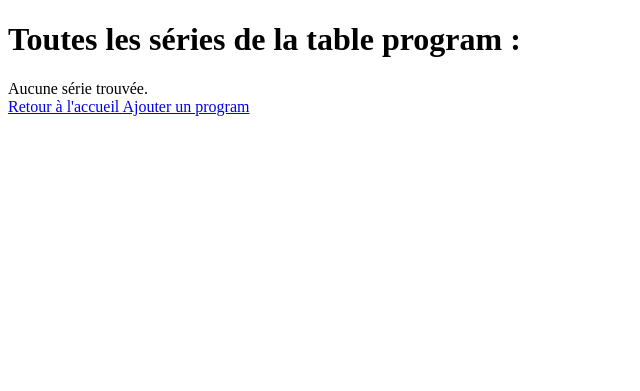
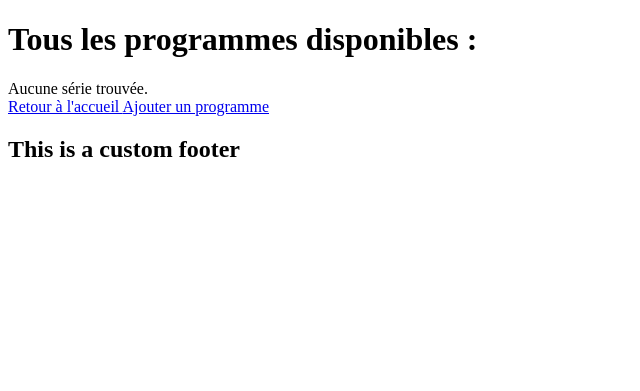
Before and after one commit to musosy/wild-series, a Symfony app: template templates/program/index.html.twig in a window 1280 px wide. Shown: the part 96-487 px from the top of the page, without its empty margins (0-640 px from the left). Run offline with Twig, Linux system fonts and the light colour scheme; the template is opened without the code that fills it, so the values that code supplies are empty; some libraries are stand-ins or nearby versions.

Commit message:
more styles

```diff
--- /dev/null
+++ b/templates/_footer.html.twig
@@ -0,0 +1,3 @@
+<div id="footer" class="container-fluid p-3" style="height: 16rem;">
+    <h2 class="highlight">This is a custom footer</h2>
+</div>
--- a/templates/_navbar.html.twig
+++ b/templates/_navbar.html.twig
@@ -1,4 +1,4 @@
-<nav class="navbar navbar-expand-lg navbar-light bg-light" id="navbar">
+<nav class="navbar sticky-top navbar-expand-lg navbar-light bg-light" id="navbar">
     <a class="navbar-brand ms-2" href="/">Wild Séries</a>
     <button class="navbar-toggler" type="button" data-toggle="collapse" data-target="#navbarNav" aria-controls="navbarNav" aria-expanded="false" aria-label="Toggle navigation">
       <span class="navbar-toggler-icon"></span>
--- a/templates/base.html.twig
+++ b/templates/base.html.twig
@@ -12,8 +12,9 @@
   </head>
   <body>
     {% include '_navbar.html.twig' %}
-    <div class="container-fluid p-5">
+    <div class="container-fluid p-5 content">
       {% block body %}{% endblock %}
     </div>
+    {% include "_footer.html.twig" %}
   </body>
 </html>
--- a/templates/category/index.html.twig
+++ b/templates/category/index.html.twig
@@ -3,7 +3,7 @@
 Categories
 {% endblock %}
 {% block body %}
-<h1>Toutes les catégorie proposées : </h1>
+<h1 class="custom-title text-center mb-5">Toutes les catégorie proposées : </h1>
 <div class="d-flex justify-content-evenly flex-wrap">
 
     {% for category in categories %}
--- a/templates/category/new.html.twig
+++ b/templates/category/new.html.twig
@@ -1,5 +1,7 @@
 {% extends "base.html.twig" %}
-
+{% block title %}
+Catégorie - Nouvelle
+{% endblock %}
 {% block body %}
 <div class="form text-center p-5">
     {{ form_start(form, {'method': 'POST'}) }}
--- a/templates/default/index.html.twig
+++ b/templates/default/index.html.twig
@@ -1,7 +1,7 @@
 {% extends "base.html.twig" %}
 {% block title %}
-Wild Séries - Home
+Wild Séries - Accueil
 {% endblock %}
 {% block body %}
-<h1>Bienvenue !</h1>
+<h1 class="custom-title">Bienvenue !</h1>
 {% endblock %}
--- a/templates/program/index.html.twig
+++ b/templates/program/index.html.twig
@@ -1,9 +1,9 @@
 {% extends "base.html.twig" %}
 {% block title %}
-Programs
+Programmes
 {% endblock %}
 {% block body %}
-<h1>Toutes les séries de la table program : </h1>
+<h1 class="custom-title mb-5 text-center">Tous les programmes disponibles : </h1>
 <div class="d-flex justify-content-evenly flex-wrap">
     {% for program in programs %}
         {% include "program/_program.html.twig" %}
@@ -16,7 +16,7 @@ Programs
         Retour à l'accueil
     </a>
     <a href="{{ path('program_new') }}">
-        Ajouter un program
+        Ajouter un programme
     </a>
 </div>
 {% endblock %}
--- a/templates/program/new.html.twig
+++ b/templates/program/new.html.twig
@@ -1,5 +1,7 @@
 {% extends "base.html.twig" %}
-
+{% block title %}
+Programme - Nouveau
+{% endblock %}
 {% block body %}
 <div class="form text-center p-5">
     {{ form_start(form, {'method': 'POST'}) }}
--- a/templates/program/season_show.html.twig
+++ b/templates/program/season_show.html.twig
@@ -13,7 +13,7 @@
         {% for episode in episodes %}
         {% include "program/_episode.html.twig" %}
         {% endfor %}
-    </ul>
+    </div>
 </div>
 <a href="{{ path('program_show', {program: program.id}) }}">
     Retour à la fiche de la série
--- a/templates/program/show.html.twig
+++ b/templates/program/show.html.twig
@@ -4,14 +4,14 @@
 {% endblock %}
 {% block body %}
 <div class="container">
-  <div class="card mb-3" style="max-width: 90vw;">
+  <div class="card mb-3 p-3" style="max-width: 90vw;">
     <div class="row g-0">
       <div class="col-lg-6 text-center align-self-center">
         <img src="{{program.poster}}" alt="{{ program.title }} poster" style="max-width: 80%;">
       </div>
       <div class="col-lg-6">
         <div class="card-body">
-          <h1 class="card-title light">{{ program.title }}</h5>
+          <h1 class="custom-title-dark">{{ program.title }}</h5>
           <p class="card-text light">{{ program.summary }}</p>
           <div class="d-flex justify-content-evenly flex-wrap">
             {% for season in seasons %}
```
Also changed, not shown: assets/styles/app.scss (+43 -5 lines), templates/program/_season.html.twig (+5 -5 lines).
